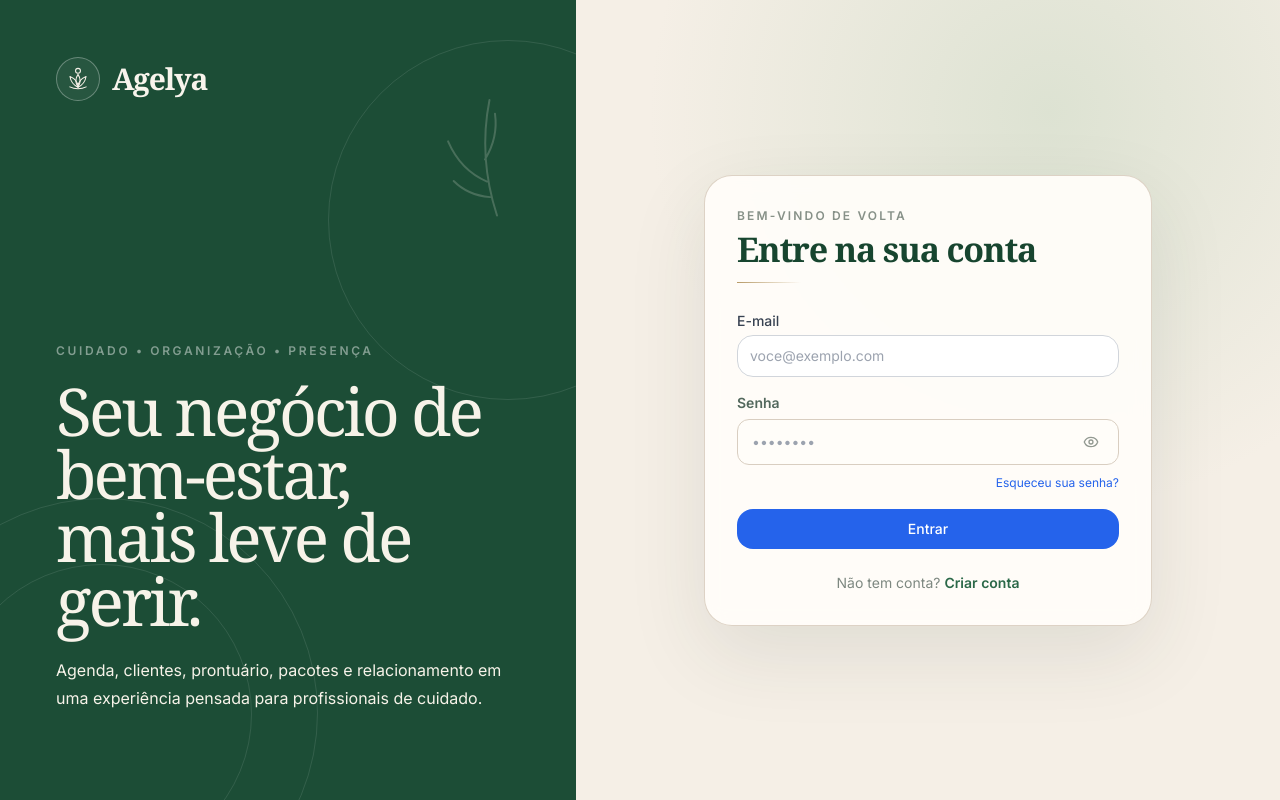
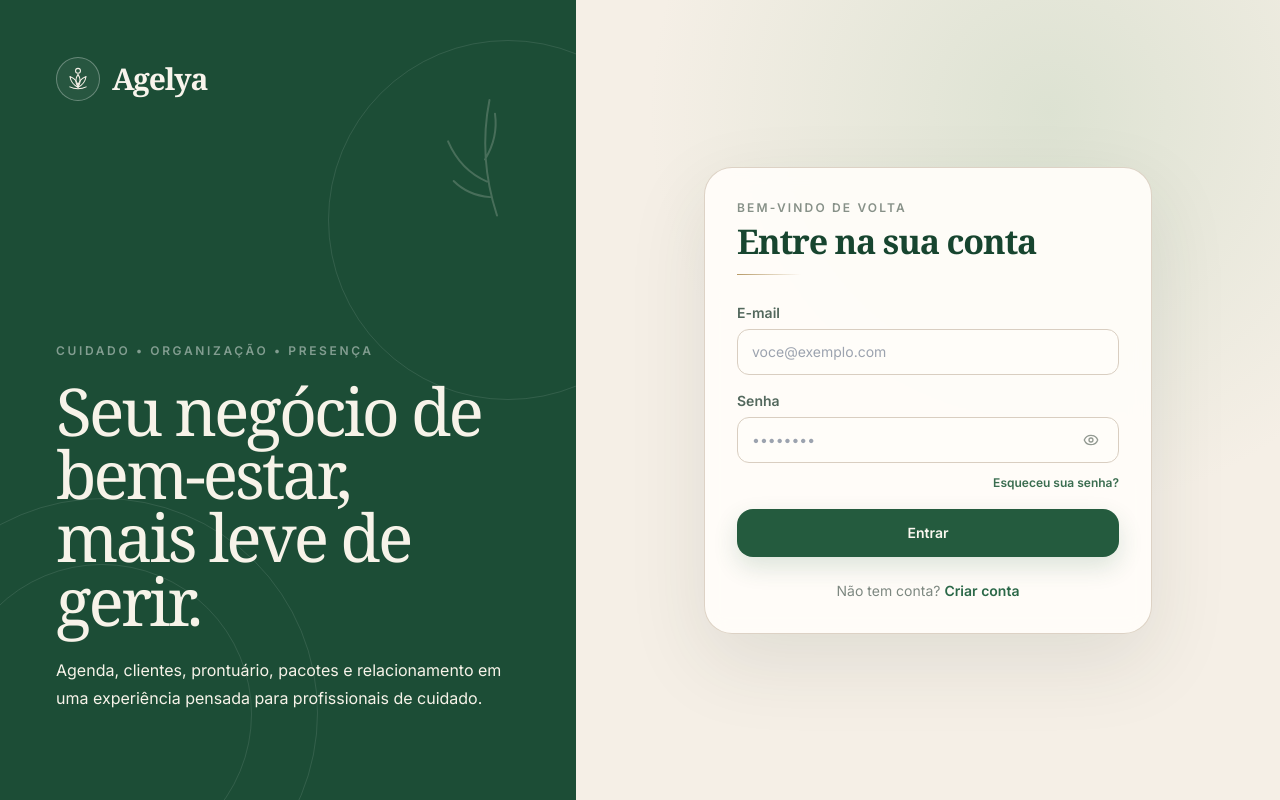
Before and after one commit to anthonytribeiro587/agelya, a Next.js app: page /login in a window 1280 px wide. Built offline with nearby package versions, Linux system fonts and the light colour scheme; no server answers.

Commit message:
style: remove legacy blue login controls

```diff
--- a/app/(auth)/login/login-form.tsx
+++ b/app/(auth)/login/login-form.tsx
@@ -75,13 +75,13 @@ export function LoginForm({ redirectTo, labels }: LoginFormProps) {
   return (
     <form onSubmit={handleSubmit} className="space-y-4">
       {error && (
-        <div className="bg-red-50 border border-red-200 text-red-700 text-sm rounded-lg px-4 py-3">
+        <div className="bg-[#f8e8e5] border border-[#ebcbc7] text-[#8a4842] text-sm rounded-xl px-4 py-3">
           {error}
         </div>
       )}
 
       <div>
-        <label className="block text-sm font-medium text-gray-700 mb-1" htmlFor="email">
+        <label className="block text-sm font-semibold text-[#53685d] mb-1.5" htmlFor="email">
           {labels.emailLabel}
         </label>
         <input
@@ -92,7 +92,7 @@ export function LoginForm({ redirectTo, labels }: LoginFormProps) {
           autoComplete="email"
           value={email}
           onChange={(e) => setEmail(e.target.value)}
-          className="w-full border border-gray-300 rounded-lg px-3 py-2.5 text-sm focus:outline-none focus:ring-2 focus:ring-blue-500 focus:border-transparent"
+          className="w-full border border-[#d9cec1] bg-[#fffdf9] rounded-xl px-3.5 py-3 text-sm focus:outline-none focus:ring-2 focus:ring-[#7d9d84]/30 focus:border-[#91aa96]"
           placeholder={labels.emailPlaceholder}
         />
       </div>
@@ -108,8 +108,8 @@ export function LoginForm({ redirectTo, labels }: LoginFormProps) {
           value={password}
           onChange={(e) => setPassword(e.target.value)}
         />
-        <div className="text-right mt-1">
-          <a href="/forgot-password" className="text-xs text-blue-600 hover:underline">
+        <div className="text-right mt-1.5">
+          <a href="/forgot-password" className="text-xs font-semibold text-[#3b6d50] hover:underline">
             {labels.forgotPassword}
           </a>
         </div>
@@ -118,7 +118,7 @@ export function LoginForm({ redirectTo, labels }: LoginFormProps) {
       <button
         type="submit"
         disabled={loading}
-        className="w-full bg-blue-600 text-white rounded-lg px-4 py-2.5 text-sm font-medium hover:bg-blue-700 transition-colors disabled:opacity-60 disabled:cursor-not-allowed"
+        className="w-full h-12 bg-[#245b3e] text-[#fbf8f0] rounded-2xl px-4 text-sm font-semibold shadow-[0_10px_24px_rgba(36,91,62,.16)] hover:bg-[#1e4f35] hover:-translate-y-px transition-all disabled:opacity-60 disabled:cursor-not-allowed disabled:transform-none"
       >
         {loading ? 'Entrando…' : labels.submitButton}
       </button>
```
